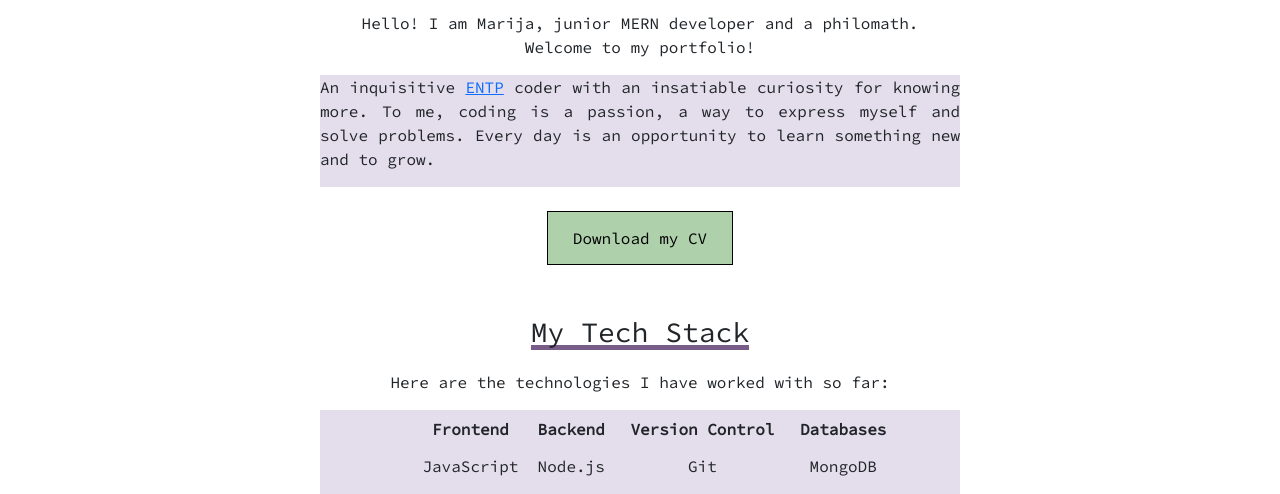
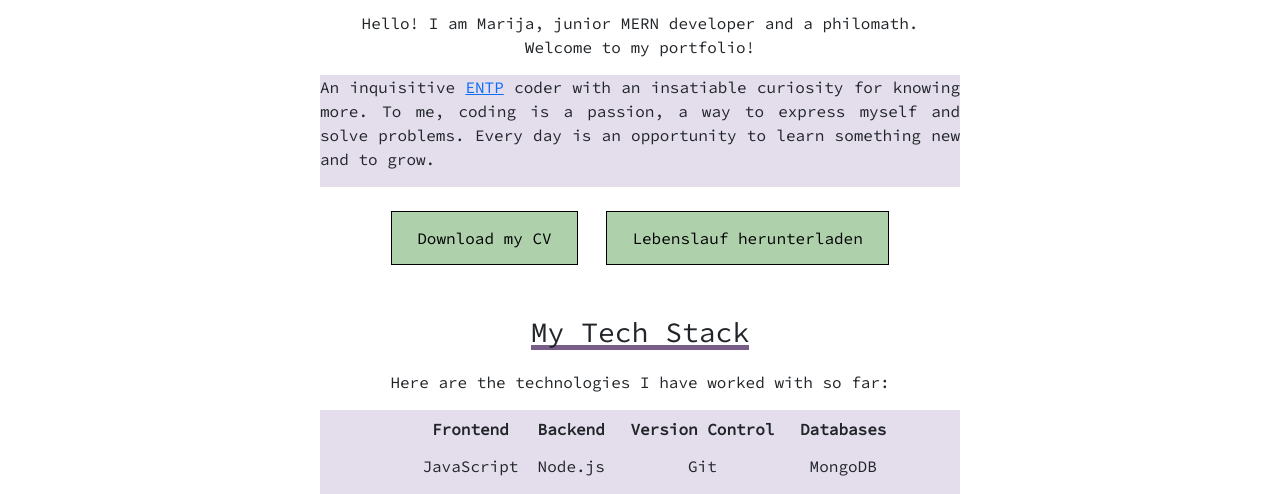
Before and after one commit to marija-strah/portfolio, a plain HTML site: page index.html in a window 1280 px wide. Shown: the part 594-1088 px from the top of the page. Drawn offline with nearby package versions, Linux system fonts and the light colour scheme.

Commit message:
add cv in german link

```diff
--- a/index.html
+++ b/index.html
@@ -70,6 +70,8 @@
                   Every day is an opportunity to learn something new and to grow.</p></div>
                   <br/>
                   <a href="https://www.canva.com/design/DAFCqp1SZCw/2L24hm4PRQYzESNQTaTGhg/view?utm_content=DAFCqp1SZCw&utm_campaign=designshare&utm_medium=link2&utm_source=sharebutton" target="_blank" class="cv-link">Download my CV</a>
+                  &nbsp;
+                  <a href="https://www.canva.com/design/DAFD3ouGojw/-sEl184LqZ8JJ6JUu6Uc4A/view?utm_content=DAFD3ouGojw&utm_campaign=designshare&utm_medium=link2&utm_source=sharebutton" target="_blank" class="cv-link">Lebenslauf herunterladen</a>
             </div>
         </div>
     </div>
```
